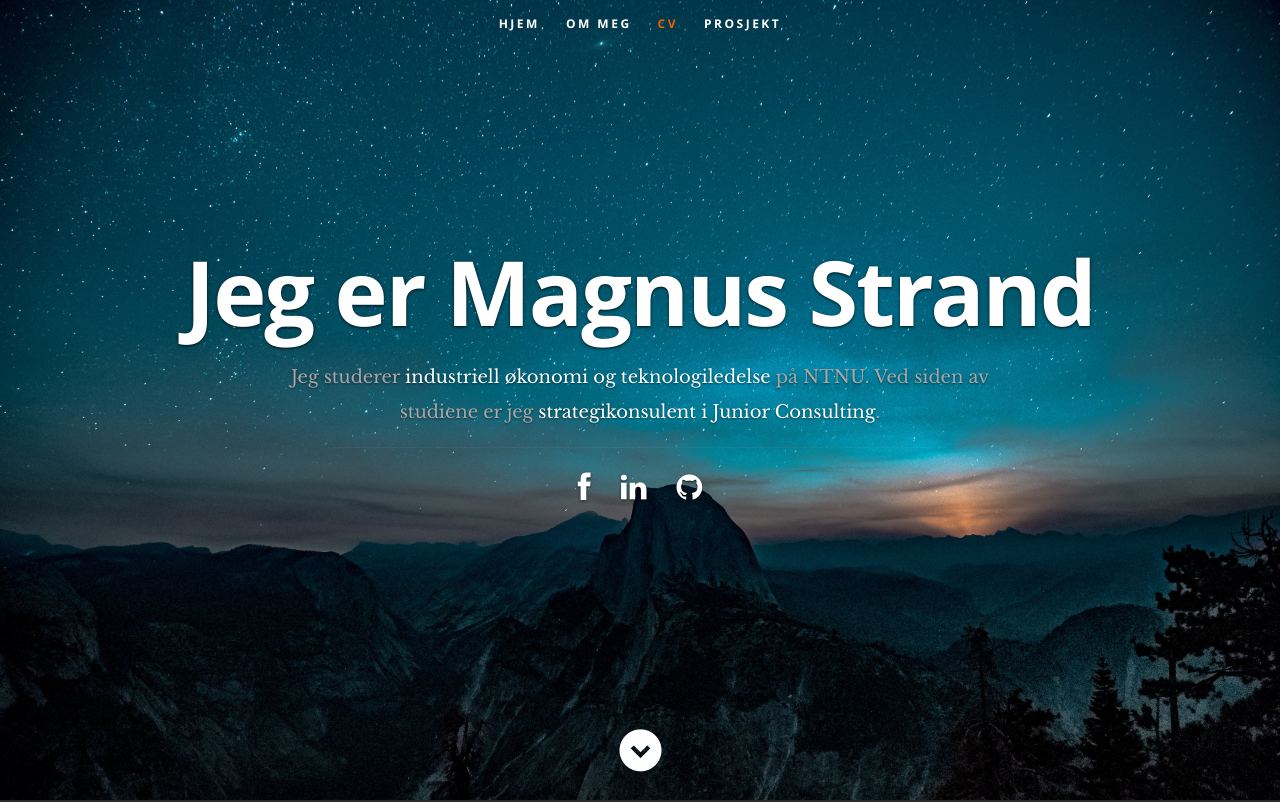
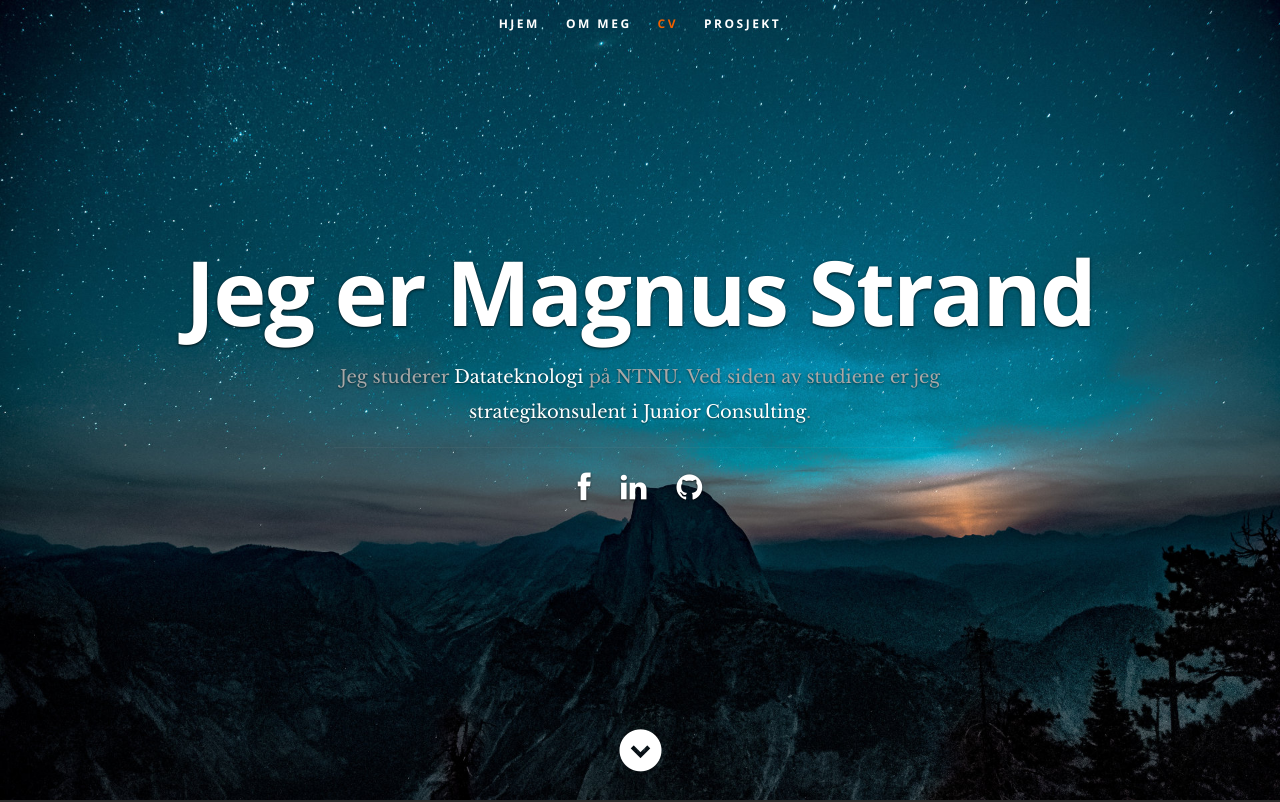
Before and after one commit to kristinaune/react-nettside, a React (Create React App) app: page / in a window 1280 px wide. Shown: the top 802 px of the page. Built offline with nearby package versions, Linux system fonts and the light colour scheme; the HTML template or start-up script is replaced by a standard one.

Commit message:
oppdatert studie

```diff
--- a/src/Components/Header.js
+++ b/src/Components/Header.js
@@ -30,7 +30,7 @@ class Header extends Component {
       <div className="row banner">
          <div className="banner-text">
             <h1 className="responsive-headline">Jeg er {name}</h1>
-            <h3>Jeg studerer <span>industriell økonomi og teknologiledelse</span> på NTNU. Ved siden av studiene er jeg <span>strategikonsulent i Junior Consulting</span>.</h3>
+            <h3>Jeg studerer <span>Datateknologi</span> på NTNU. Ved siden av studiene er jeg <span>strategikonsulent i Junior Consulting</span>.</h3>
             <hr />
             <ul className="social">
                {networks}
```
